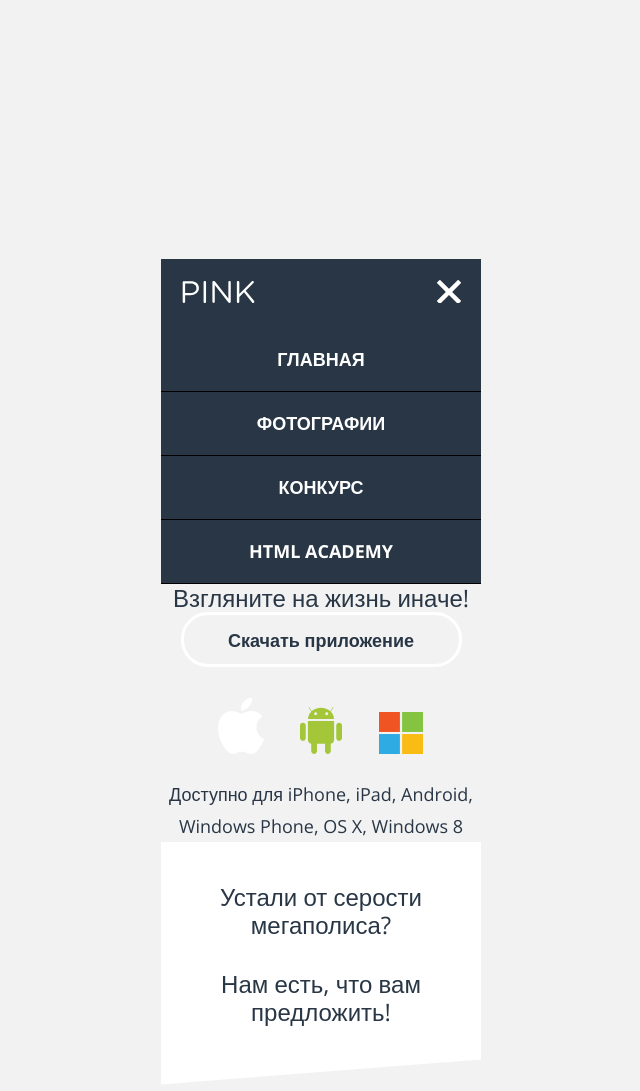
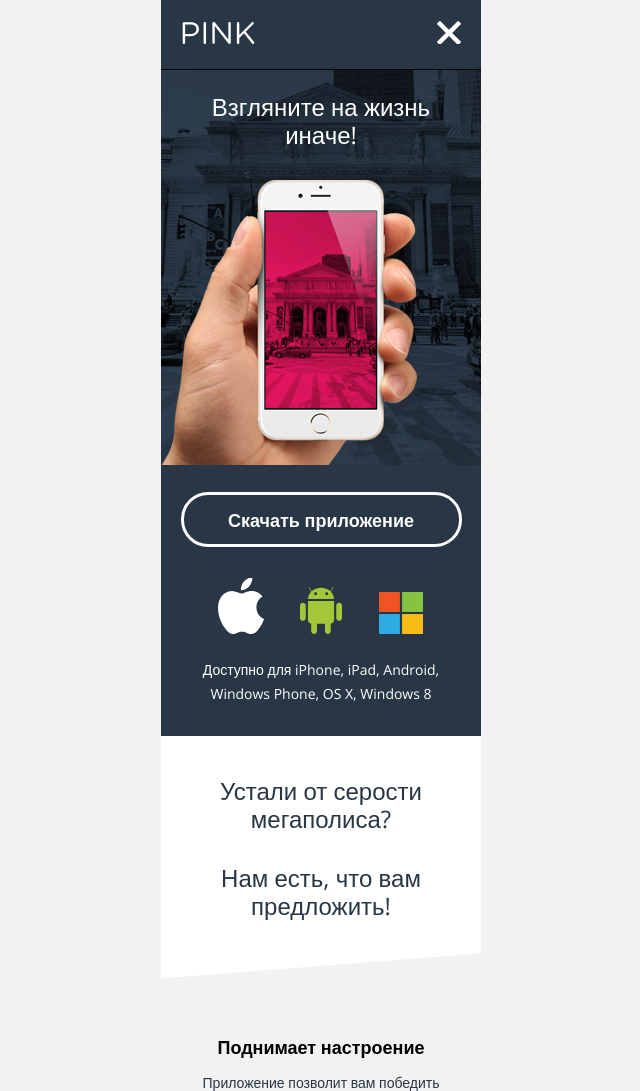
Before and after one commit to kutiona/930845-pink-17, a website: page source/index.html in a window 1280 px wide. Shown: the top 1091 px of the page, without its empty margins (319-959 px from the left). Drawn offline with nearby package versions, Linux system fonts and the light colour scheme; files that its build step writes are made by us from their sources.

Commit message:
Испровление ошибок

```diff
--- a/source/index.html
+++ b/source/index.html
@@ -9,13 +9,13 @@
   <body>
     <div class="all-wrapper">
       <header class="page-header page-header--cross">
-        <div class="header-wrapper">
+        <div class="header-wrapper header-wrapper--cross">
           <a class="page-header__logo">
-            <img class="page-header__logo-image" src="../../img/logo-pink-white-mobile.svg" width="75" height="22" alt="Пинк">
+            <img class="page-header__logo-image" src="../img/logo-pink-white-mobile.svg" width="75" height="22" alt="Пинк">
           </a>
           <button class="page-header__toggle page-header__toggle--cross" type="button"><span class="visually-hidden">Открыть меню</span></button>
         </div>
-        <nav class="main-nav">
+        <nav class="main-nav main-nav--closed">
           <div class="main-nav__wrapper">
             <ul class="main-nav__list site-list">
               <li class="site-list__item site-list__item--active">
@@ -36,11 +36,11 @@
       </header>
       <main class="page-main">
         <h1 class="visually-hidden">Пинк - это мобильное приложение для раскрашивания будней в розовый цвет.</h1>
-        <section class="app">
+        <section class="market">
           <h2 class="visually-hidden">Скачать приложение Пинк.</h2>
-            <p class="app__slogan slogan">Взгляните на жизнь иначе!</p>
-            <div class="app__download--wrap">
-              <a class="app__download button" href="https://www.apple.com/itunes/">Скачать приложение</a>
+            <p class="market__slogan slogan">Взгляните на жизнь иначе!</p>
+            <div class="market__wrap">
+              <a class="market__button button" href="https://www.apple.com/itunes/">Скачать приложение</a>
               <ul class="market__list">
                 <li class="market__item">
                   <a class="market__link market__link--iPhone" href="https://www.apple.com/itunes/"><span class="visually-hidden">Скачать приложение для iPhone, iPad</span></a>
@@ -50,7 +50,7 @@
                 <li class="market__item"><a class="market__link market__link--microsoft" href="https://www.microsoft.com/store"><span class="visually-hidden">Скачать приложение для Windows Phone, OS X, Windows 8</span></a>
                 </li>
               </ul>
-              <p class="app__intro app__intro--icon">Доступно для iPhone, iPad, Android, Windows Phone, OS X, Windows 8</p>
+              <p class="market__intro">Доступно для iPhone, iPad, Android, Windows Phone, OS X, Windows 8</p>
             </div>
         </section>
         <section class="advantages">
```
